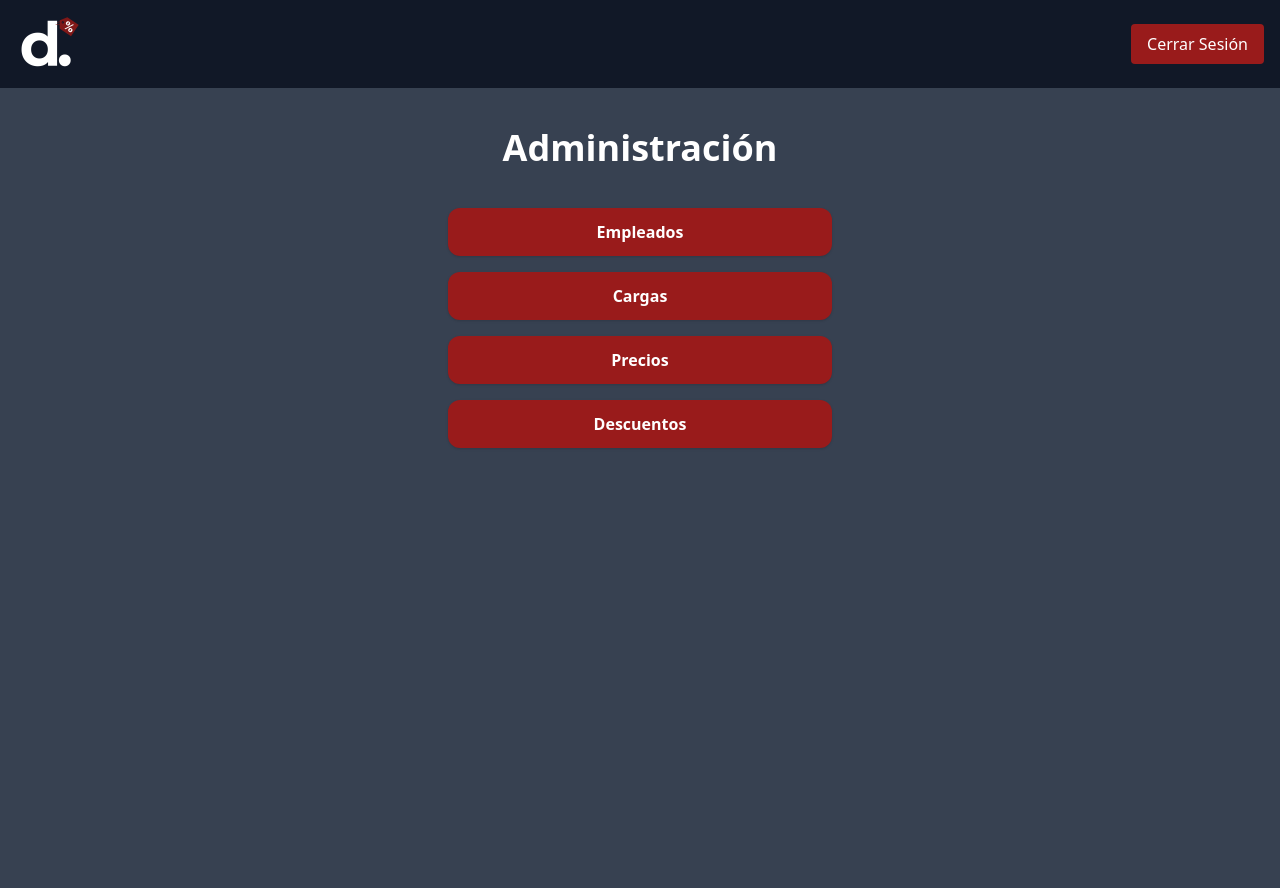
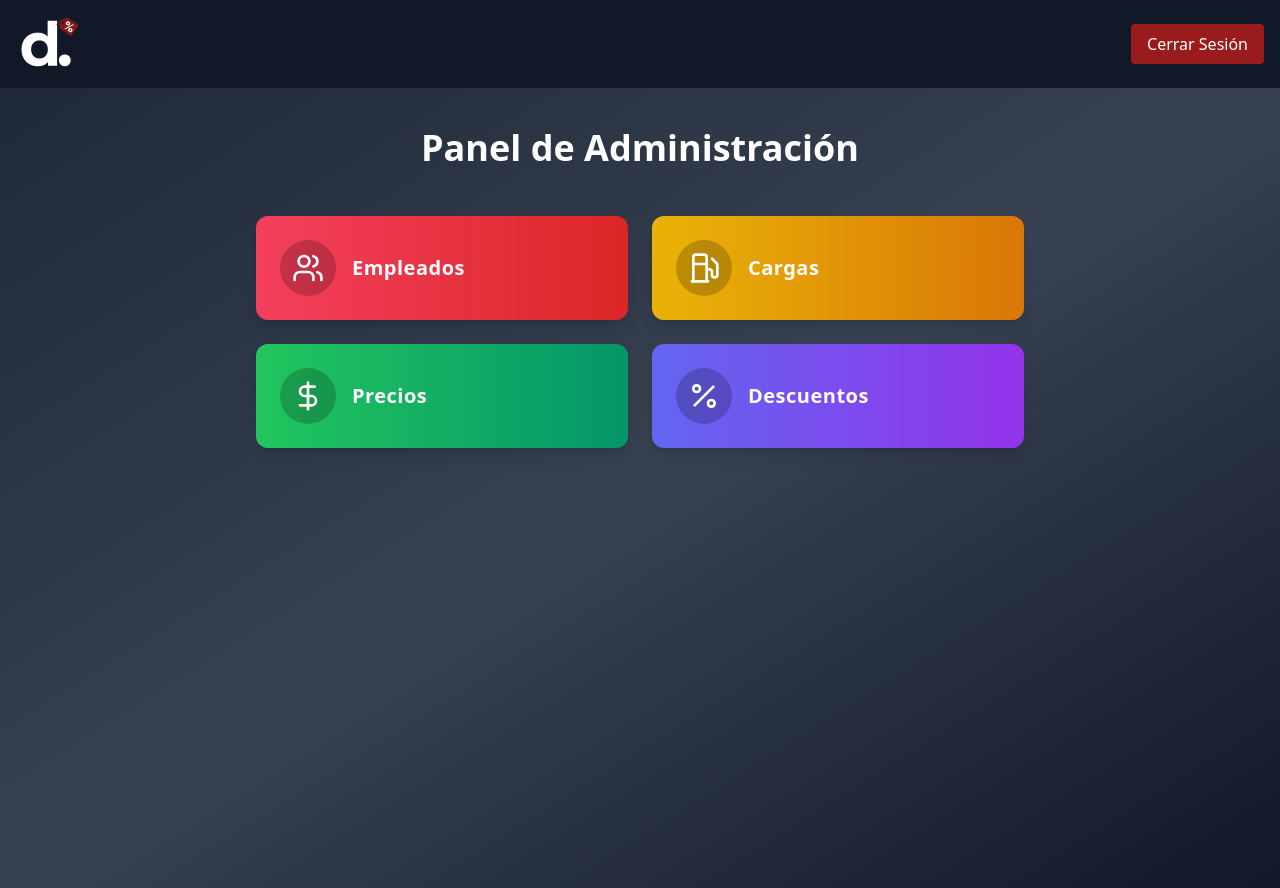
Before and after one commit to julioborn/descuentos, a Next.js app: page /admin in a window 1280 px wide. Built offline with nearby package versions, Linux system fonts and the light colour scheme; no server answers; sample sign-in values are in the browser's storage.

Commit message:
nueva administración

```diff
--- a/package.json
+++ b/package.json
@@ -15,6 +15,7 @@
     "html2canvas": "^1.4.1",
     "html5-qrcode": "^2.3.8",
     "jszip": "^3.10.1",
+    "lucide-react": "^0.525.0",
     "mongoose": "^8.16.0",
     "next": "14.2.24",
     "next-auth": "^4.24.11",
--- a/src/app/admin/page.tsx
+++ b/src/app/admin/page.tsx
@@ -1,63 +1,62 @@
-// app/admin/page.tsx
 'use client';
 
 import { useRouter } from 'next/navigation';
+import {
+    BriefcaseIcon,
+    FuelIcon,
+    TagIcon,
+    UsersIcon,
+    DollarSign,
+    Percent
+} from 'lucide-react';
 
 export default function AdminPage() {
     const router = useRouter();
 
+    const secciones = [
+        {
+            label: 'Empleados',
+            path: '/admin/empleados',
+            icon: <UsersIcon className="w-8 h-8 text-white" />,
+            bg: 'bg-gradient-to-r from-rose-500 to-red-600',
+        },
+        {
+            label: 'Cargas',
+            path: '/admin/cargas',
+            icon: <FuelIcon className="w-8 h-8 text-white" />,
+            bg: 'bg-gradient-to-r from-yellow-500 to-amber-600',
+        },
+        {
+            label: 'Precios',
+            path: '/admin/precios',
+            icon: <DollarSign className="w-8 h-8 text-white" />,
+            bg: 'bg-gradient-to-r from-green-500 to-emerald-600',
+        },
+        {
+            label: 'Descuentos',
+            path: '/admin/descuentos',
+            icon: <Percent className="w-8 h-8 text-white" />,
+            bg: 'bg-gradient-to-r from-indigo-500 to-purple-600',
+        },
+    ];
+
     return (
-        <main className="min-h-screen px-6 py-10 bg-gradient-to-br bg-gray-700 text-white space-y-10 text-center">
-            <h1 className="text-4xl font-bold mb-8">Administración</h1>
+        <main className="min-h-screen px-6 py-10 bg-gradient-to-br from-gray-800 via-gray-700 to-gray-900 text-white">
+            <h1 className="text-4xl font-bold text-center mb-12">Panel de Administración</h1>
 
-            <div className="flex flex-col gap-4 max-w-sm mx-auto">
-                <button
-                    onClick={() => router.push('/admin/empleados')}
-                    className="bg-red-800 font-semibold py-3 px-4 rounded-xl hover:scale-105 transition-transform shadow flex items-center justify-center gap-2"
-                >
-                    <span>Empleados</span>
-                    {/* <svg
-                        xmlns="http://www.w3.org/2000/svg"
-                        fill="none"
-                        viewBox="0 0 24 24"
-                        strokeWidth={1.5}
-                        stroke="currentColor"
-                        className="w-5 h-5"
+            <div className="grid grid-cols-1 sm:grid-cols-2 gap-6 max-w-3xl mx-auto">
+                {secciones.map((item) => (
+                    <button
+                        key={item.label}
+                        onClick={() => router.push(item.path)}
+                        className={`${item.bg} rounded-xl p-6 flex items-center gap-4 hover:scale-105 transition-transform shadow-lg hover:shadow-2xl`}
                     >
-                        <path
-                            strokeLinecap="round"
-                            strokeLinejoin="round"
-                            d="M18 18.72a9.094 9.094 0 0 0 3.741-.479 3 3 0 0 0-4.682-2.72m.94 3.198.001.031c0 .225-.012.447-.037.666A11.944 11.944 0 0 1 12 21c-2.17 0-4.207-.576-5.963-1.584A6.062 6.062 0 0 1 6 18.719m12 0a5.971 5.971 0 0 0-.941-3.197m0 0A5.995 5.995 0 0 0 12 12.75a5.995 5.995 0 0 0-5.058 2.772m0 0a3 3 0 0 0-4.681 2.72 8.986 8.986 0 0 0 3.74.477m.94-3.197a5.971 5.971 0 0 0-.94 3.197M15 6.75a3 3 0 1 1-6 0 3 3 0 0 1 6 0Zm6 3a2.25 2.25 0 1 1-4.5 0 2.25 2.25 0 0 1 4.5 0Zm-13.5 0a2.25 2.25 0 1 1-4.5 0 2.25 2.25 0 0 1 4.5 0Z"
-                        />
-                    </svg> */}
-                </button>
-                <button
-                    onClick={() => router.push('/admin/cargas')}
-                    className="bg-red-800 font-semibold py-3 px-4 rounded-xl hover:scale-105 transition-transform shadow flex items-center justify-center gap-2"
-                >
-                    Cargas
-                    {/* <svg xmlns="http://www.w3.org/2000/svg" fill="none" viewBox="0 0 24 24" stroke-width="1.5" stroke="currentColor" className="size-5">
-                        <path stroke-linecap="round" stroke-linejoin="round" d="M8.242 5.992h12m-12 6.003H20.24m-12 5.999h12M4.117 7.495v-3.75H2.99m1.125 3.75H2.99m1.125 0H5.24m-1.92 2.577a1.125 1.125 0 1 1 1.591 1.59l-1.83 1.83h2.16M2.99 15.745h1.125a1.125 1.125 0 0 1 0 2.25H3.74m0-.002h.375a1.125 1.125 0 0 1 0 2.25H2.99" />
-                    </svg> */}
-                </button>
-                <button
-                    onClick={() => router.push('/admin/precios')}
-                    className="bg-red-800 font-semibold py-3 px-4 rounded-xl hover:scale-105 transition-transform shadow flex items-center justify-center gap-2"
-                >
-                    Precios
-                    {/* <svg xmlns="http://www.w3.org/2000/svg" fill="none" viewBox="0 0 24 24" stroke-width="1.5" stroke="currentColor" className="size-5">
-                        <path stroke-linecap="round" stroke-linejoin="round" d="M12 6v12m-3-2.818.879.659c1.171.879 3.07.879 4.242 0 1.172-.879 1.172-2.303 0-3.182C13.536 12.219 12.768 12 12 12c-.725 0-1.45-.22-2.003-.659-1.106-.879-1.106-2.303 0-3.182s2.9-.879 4.006 0l.415.33M21 12a9 9 0 1 1-18 0 9 9 0 0 1 18 0Z" />
-                    </svg> */}
-                </button>
-                <button
-                    onClick={() => router.push('/admin/precios')}
-                    className="bg-red-800 font-semibold py-3 px-4 rounded-xl hover:scale-105 transition-transform shadow flex items-center justify-center gap-2"
-                >
-                    Descuentos
-                    {/* <svg xmlns="http://www.w3.org/2000/svg" fill="none" viewBox="0 0 24 24" stroke-width="1.5" stroke="currentColor" className="size-5">
-                        <path stroke-linecap="round" stroke-linejoin="round" d="m8.99 14.993 6-6m6 3.001c0 1.268-.63 2.39-1.593 3.069a3.746 3.746 0 0 1-1.043 3.296 3.745 3.745 0 0 1-3.296 1.043 3.745 3.745 0 0 1-3.068 1.593c-1.268 0-2.39-.63-3.068-1.593a3.745 3.745 0 0 1-3.296-1.043 3.746 3.746 0 0 1-1.043-3.297 3.746 3.746 0 0 1-1.593-3.068c0-1.268.63-2.39 1.593-3.068a3.746 3.746 0 0 1 1.043-3.297 3.745 3.745 0 0 1 3.296-1.042 3.745 3.745 0 0 1 3.068-1.594c1.268 0 2.39.63 3.068 1.593a3.745 3.745 0 0 1 3.296 1.043 3.746 3.746 0 0 1 1.043 3.297 3.746 3.746 0 0 1 1.593 3.068ZM9.74 9.743h.008v.007H9.74v-.007Zm.375 0a.375.375 0 1 1-.75 0 .375.375 0 0 1 .75 0Zm4.125 4.5h.008v.008h-.008v-.008Zm.375 0a.375.375 0 1 1-.75 0 .375.375 0 0 1 .75 0Z" />
-                    </svg> */}
-                </button>
+                        <div className="bg-black/20 p-3 rounded-full">
+                            {item.icon}
+                        </div>
+                        <span className="text-xl font-semibold tracking-wide">{item.label}</span>
+                    </button>
+                ))}
             </div>
         </main>
     );
```
Also changed, not shown: 1 other file (tests, documents, lock files or other folders).
